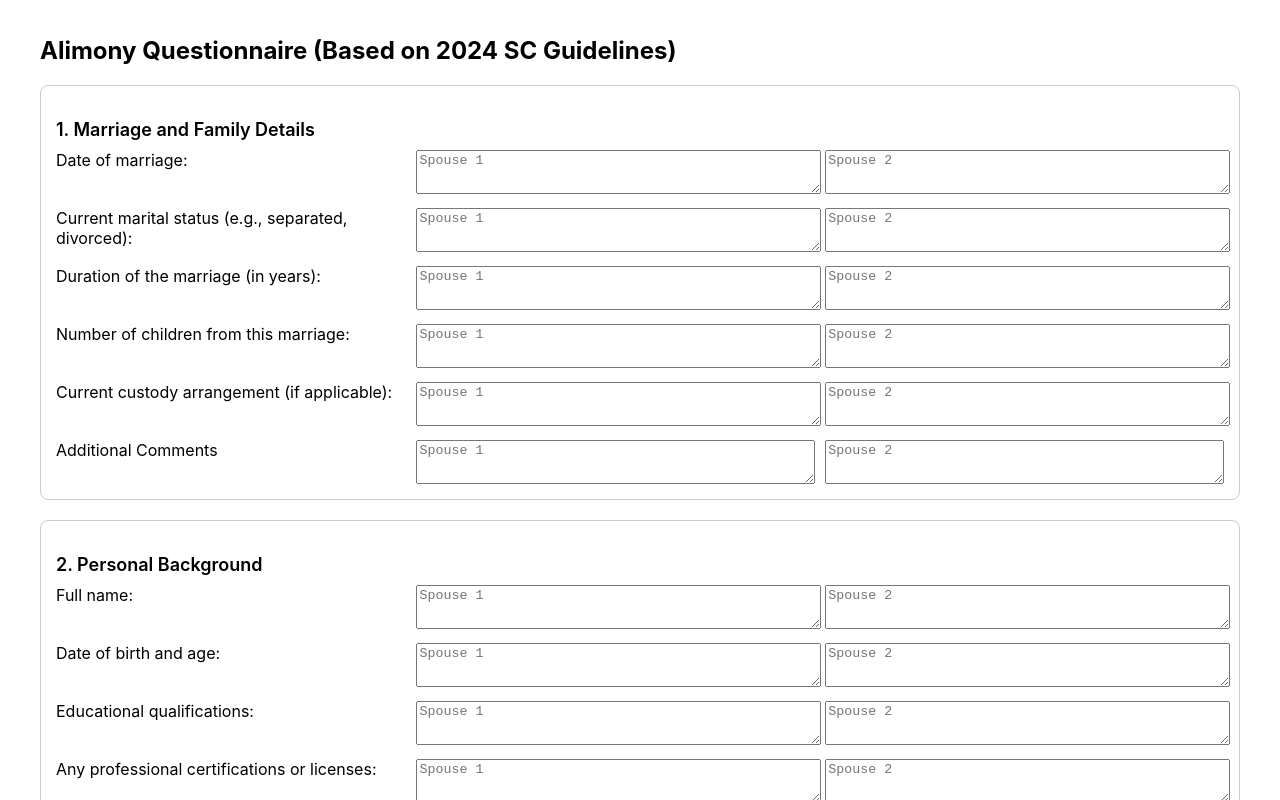
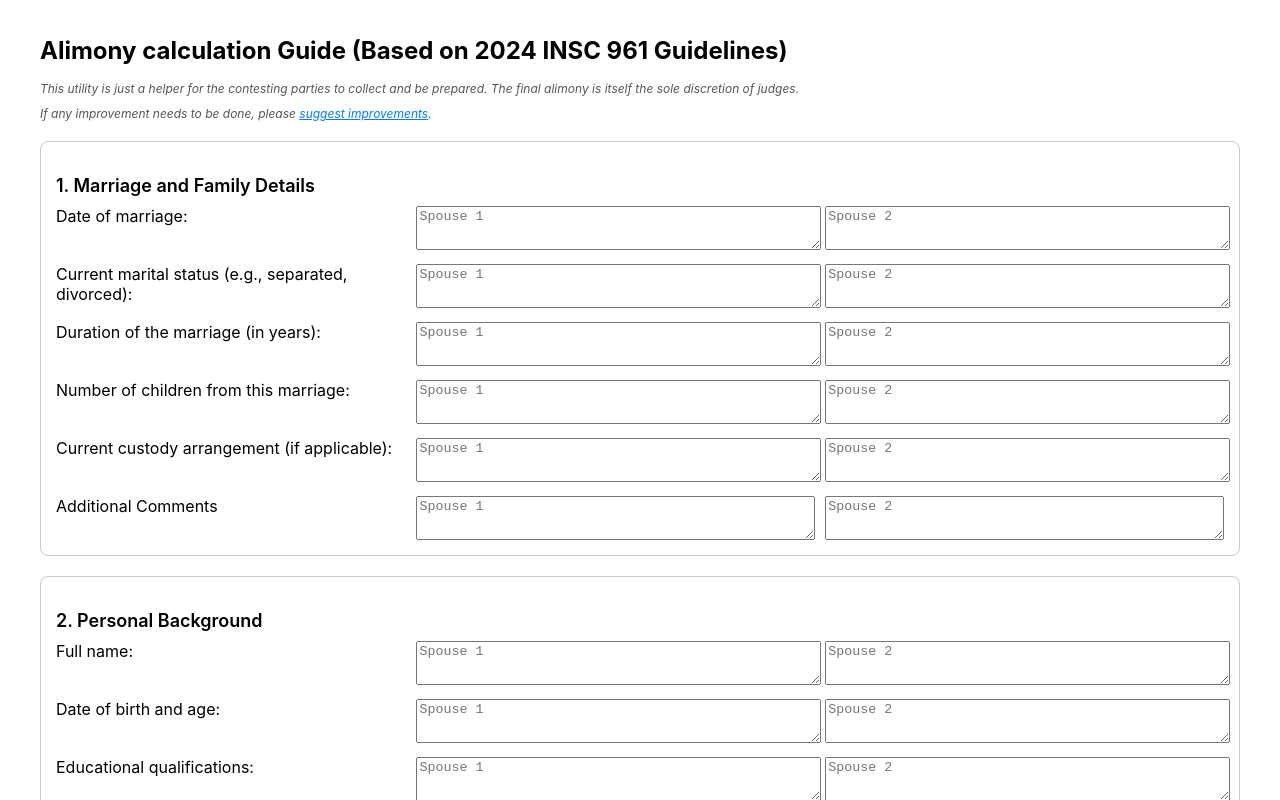
Before and after one commit to dineshr93/alimony-questionnaire, a React (Create React App) app: page / in a window 1280 px wide. Shown: the top 800 px of the page. Built offline with nearby package versions, Linux system fonts and the light colour scheme.

Commit message:
add note

```diff
--- a/src/App.js
+++ b/src/App.js
@@ -43,9 +43,11 @@ export default function AlimonyFormApp() {
     const doc = new jsPDF();
     const timestamp = new Date().toLocaleString();
     doc.setFontSize(14);
-    doc.text("Alimony Questionnaire (Based on 2024 SC Guidelines)", 14, 20);
+    doc.text("Alimony calculation Guide (Based on 2024 INSC 961 Guidelines)", 14, 20);
+    doc.setFontSize(8);
+    doc.text("This utility is just a helper for the contesting parties to collect and be prepared. The final alimony is itself the sole discretion of judges.", 14, 25);
     doc.setFontSize(10);
-    doc.text(`Generated on: ${timestamp}`, 14, 27);
+    doc.text(`Generated on: ${timestamp}`, 14, 32);
     let finalRows = [];
 
     sections.forEach((section) => {
@@ -120,12 +122,13 @@ export default function AlimonyFormApp() {
 
     const doc = new Document({
       creator: "Alimony App",
-      title: "Alimony Questionnaire (Based on 2024 SC Guidelines)",
+      title: "Alimony calculation Guide (Based on 2024 INSC 961 Guidelines)",
       description: "Generated questionnaire responses",
       sections: [
         {
           children: [
-            new Paragraph({ children: [new TextRun("Alimony Questionnaire")] }),
+            new Paragraph({ children: [new TextRun("Alimony calculation Guide (Based on 2024 INSC 961 Guidelines)")] }),
+            new Paragraph({ children: [new TextRun({ text: "This utility is just a helper for the contesting parties to collect and be prepared. The final alimony is itself the sole discretion of judges.", font: "Arial", size: 16, italics: true })] }),
             new Paragraph({ children: [new TextRun(`Generated on: ${timestamp}`)] }),
             new Table({ rows })
           ]
@@ -140,7 +143,7 @@ export default function AlimonyFormApp() {
 
   const generateText = () => {
     const timestamp = new Date().toLocaleString();
-    let textOutput = `Alimony Questionnaire (Based on 2024 SC Guidelines)\nGenerated on: ${timestamp}\n\n`;
+    let textOutput = `Alimony calculation Guide (Based on 2024 INSC 961 Guidelines)\nThis utility is just a helper for the contesting parties to collect and be prepared. The final alimony is itself the sole discretion of judges.\nGenerated on: ${timestamp}\n\n`;
     sections.forEach((section) => {
       textOutput += section.title + "\n";
       section.questions.forEach((q) => {
@@ -203,9 +206,20 @@ export default function AlimonyFormApp() {
     }
   };
 
+  // Legal disclaimer note
+  const legalNote = "This utility is just a helper for the contesting parties to collect and be prepared. The final alimony is itself the sole discretion of judges.";
+  // Feedback link (only for website)
+  const feedbackNote = (
+    <span>
+      If any improvement needs to be done, please <a href="https://github.com/dineshr93/alimony-questionnaire/issues/new" target="_blank" rel="noopener noreferrer" style={{ color: '#007bff', textDecoration: 'underline' }}>suggest improvements</a>.
+    </span>
+  );
+
   return (
     <div className="container" style={{ padding: '20px', maxWidth: '1200px', margin: 'auto' }}>
-      <h1 style={{ fontSize: '24px', fontWeight: 'bold' }}>Alimony Questionnaire (Based on 2024 SC Guidelines)</h1>
+      <h1 style={{ fontSize: '24px', fontWeight: 'bold' }}>Alimony calculation Guide (Based on 2024 INSC 961 Guidelines)</h1>
+      <div style={{ fontSize: '12px', color: '#555', marginBottom: '10px', fontStyle: 'italic' }}>{legalNote}</div>
+      <div style={{ fontSize: '12px', color: '#555', marginBottom: '20px', fontStyle: 'italic' }}>{feedbackNote}</div>
       {sections.map((section, i) => (
         <div key={i} style={{ border: '1px solid #ccc', padding: '15px', marginTop: '20px', borderRadius: '8px' }}>
           <h3 style={{ fontSize: '18px', fontWeight: '600', marginBottom: '10px' }}>{section.title}</h3>
```
